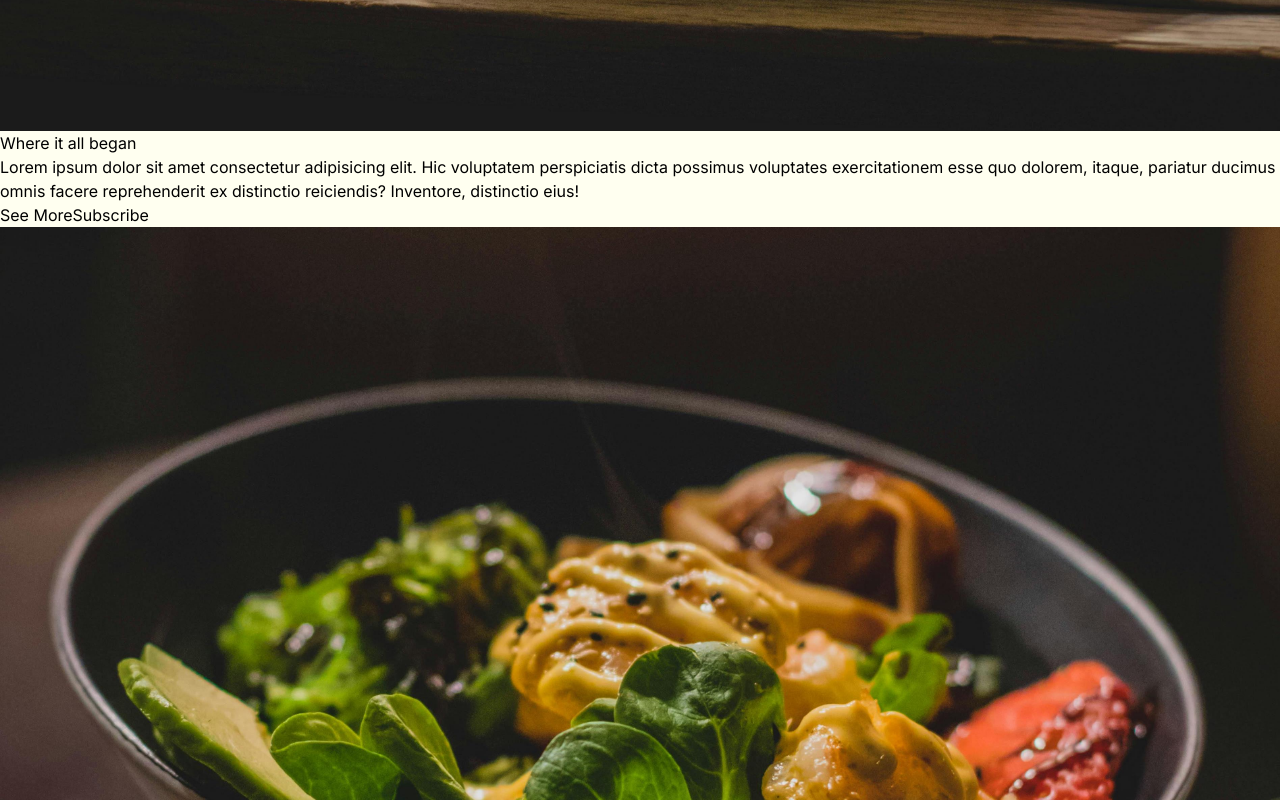
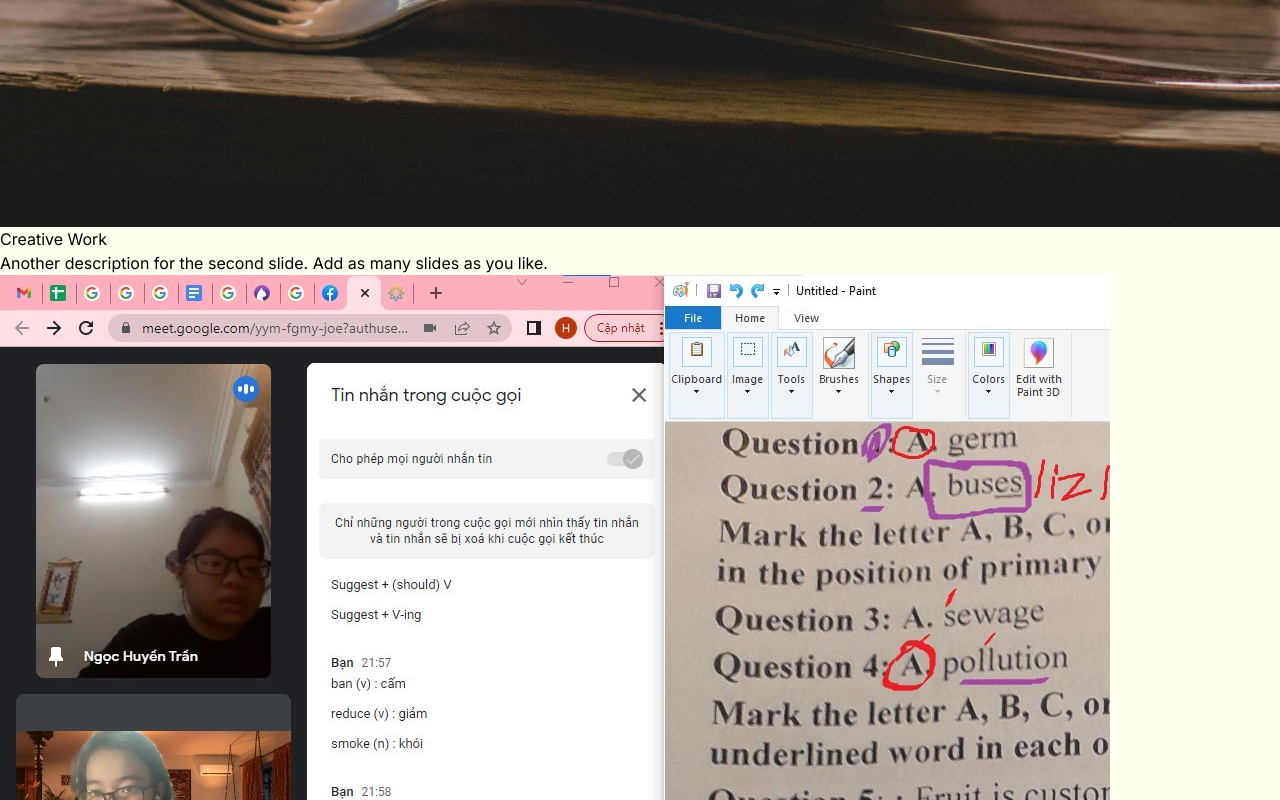
Before and after one commit to giahienpham/huyen-s-portfolio, a React (Vite) app: page / in a window 1280 px wide. Shown: the part 3220-4020 px from the top of the page. Built offline with nearby package versions, Linux system fonts and the light colour scheme.

Commit message:
adding mission in education

```diff
--- a/src/components/Mission.jsx
+++ b/src/components/Mission.jsx
@@ -13,14 +13,14 @@ const Mission = () => {
     },
     {
       id: 2,
-      image: missionImg,
+      image: mission4,
       title: "Creative Work",
       description:
         "Another description for the second slide. Add as many slides as you like.",
     },
     {
       id: 3,
-      image: missionImg,
+      image: mission4,
       title: "Innovative Ideas",
       description:
         "Description for the third slide. You can customize the content.",
@@ -92,13 +92,25 @@ const Mission = () => {
       </div>
 
       {/* Slider Container */}
-      <div className="flex-1 relative" ref={sliderRef}>
+      <div className="flex-1 flex relative overflow-hidden" ref={sliderRef}>
+        {/* Left Arrow */}
+        <button
+          onClick={prevSlide}
+          className="text-white p-2 rounded-full z-20 self-center"
+        >
+          <span className="w-12 h-12 flex items-center justify-center rounded-full border-2 border-black text-black">
+            &#10094;
+          </span>
+        </button>
+
+        {/* Slides */}
+        <div className="relative w-full h-full flex-grow">
           {/* Slides */}
           <div className="relative w-full h-full">
             {slides.map((slide, index) => (
               <div
                 key={slide.id}
-              className={`absolute inset-0 transition-transform duration-1000 ease-in-out ${
+                className={`absolute inset-0 flex transition-transform duration-1000 ease-in-out ${
                   index === currentSlide
                     ? "translate-x-0 opacity-100 z-10"
                     : index < currentSlide
@@ -106,51 +118,37 @@ const Mission = () => {
                     : "translate-x-full opacity-0 z-0"
                 }`}
               >
+                {/* Content (1/3 width) */}
+                <div className="w-1/3 h-full flex flex-col justify-start items-start px-8 md:px-20 py-4">
+                  <h3 className="text-2xl md:text-5xl font-extrabold">
+                    {slide.title}
+                  </h3>
+                  <p className="mt-4 max-w-lg text-sm md:text-base">
+                    {slide.description}
+                  </p>
+                </div>
+                {/* Image (2/3 width) */}
+                <div className="w-2/3 h-full">
                   <img
                     src={slide.image}
                     alt={slide.title}
-                className="w-full h-full object-cover"
+                    className="w-full h-full object-cover pr-18"
                   />
-              {/* Slide Content */}
-              <div className="absolute inset-0 bg-black bg-opacity-50 flex flex-col justify-center items-start px-8 md:px-20 text-white">
-                <h3 className="text-2xl md:text-5xl font-extrabold">
-                  {slide.title}
-                </h3>
-                <p className="mt-4 max-w-lg text-sm md:text-base ">
-                  {slide.description}
-                </p>
-                <div className="mt-4 flex space-x-4">
-                  <button className="px-4 md:px-6 py-2 bg-white text-black">
-                    See More
-                  </button>
-                  <button className="px-4 md:px-6 py-2 border border-white text-white">
-                    Subscribe
-                  </button>
-                </div>
                 </div>
               </div>
             ))}
           </div>
+        </div>
 
-        {/* Navigation Arrows */}
-        <div className="absolute inset-0 flex justify-between items-center px-4">
-          <button
-            onClick={prevSlide}
-            className="text-white p-2 rounded-full z-20"
-          >
-            <span className="w-12 h-12 flex items-center justify-center rounded-full border-2 border-white">
-              &#10094;
-            </span>
-          </button>
+        {/* Right Arrow */}
         <button
           onClick={nextSlide}
-            className="text-white p-2 rounded-full z-20"
+          className="text-white p-2 rounded-full z-20 self-center"
         >
-            <span className="w-12 h-12 flex items-center justify-center rounded-full border-2 border-white">
+          <span className="w-12 h-12 flex items-center justify-center rounded-full border-2 border-black text-black">
             &#10095;
           </span>
         </button>
-        </div>
 
         {/* Thumbnails */}
         <div className="absolute bottom-6 right-10 flex space-x-6 z-20">
```
Also changed, not shown: src/assets/mission4.jpg. Lines whose indentation alone changed are shown as unchanged.
